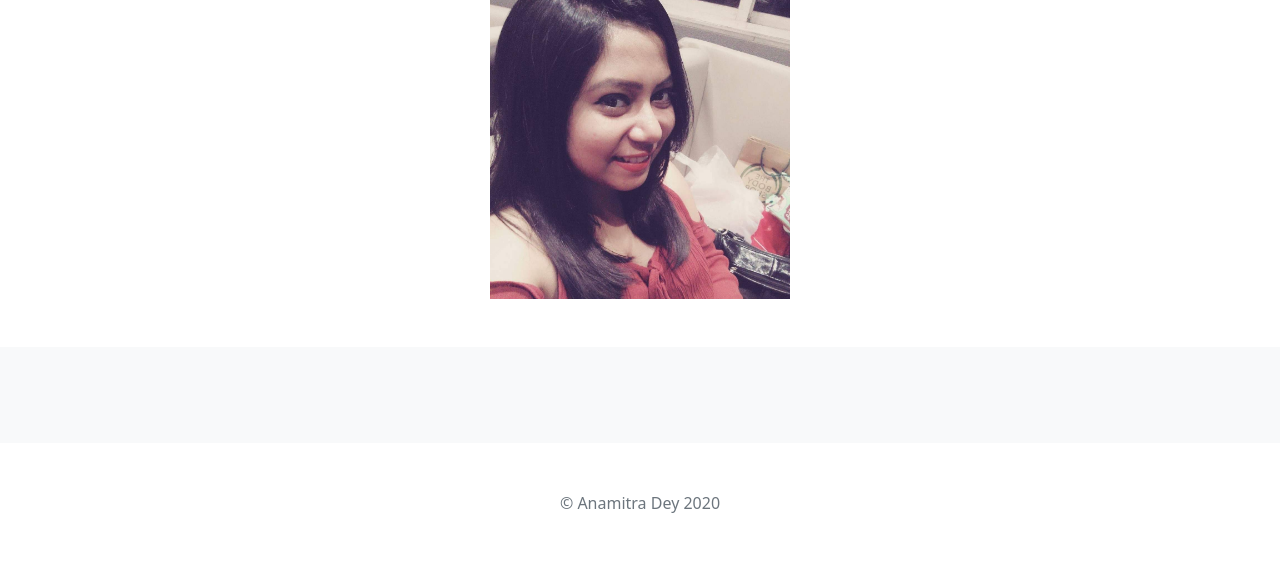
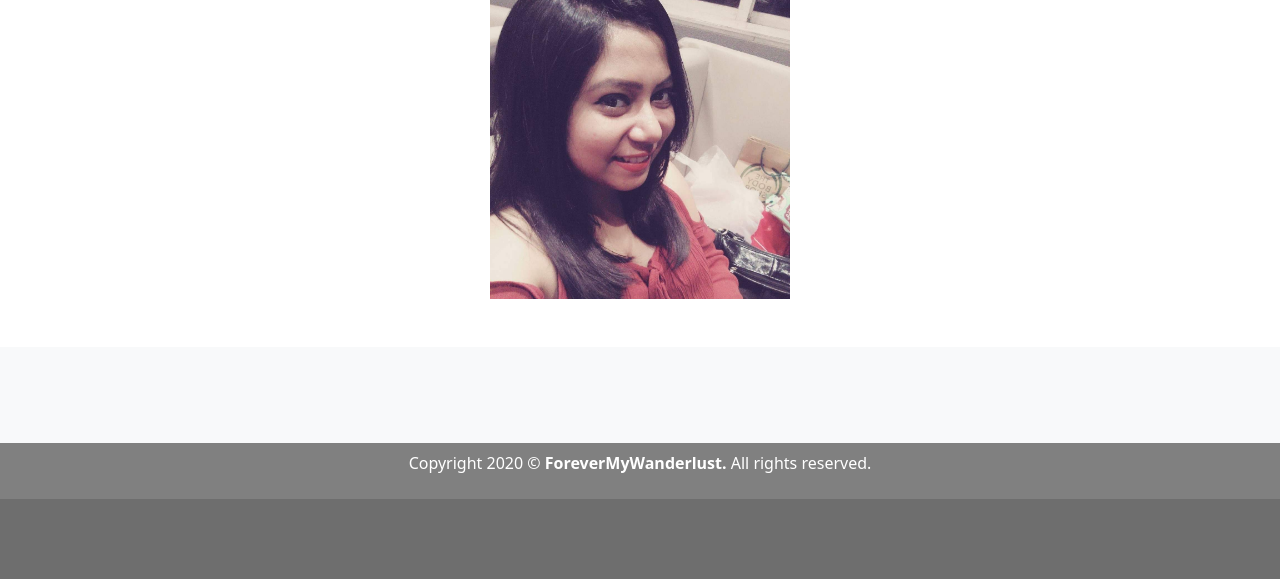
Before and after one commit to anamdey03/Portfolio, a Django app: page / in a window 1280 px wide. Shown: the part 1271-1850 px from the top of the page. After the commit the page ends 1770 px from the top, so only its background shows below. Run offline with Django 3.2, Linux system fonts and the light colour scheme; data that the repository does not hold is empty; some libraries are stand-ins or nearby versions.

Commit message:
Added Footer

```diff
--- a/blog/templates/blog/allblogs.html
+++ b/blog/templates/blog/allblogs.html
@@ -10,7 +10,6 @@
     <meta name="generator" content="Hugo 0.79.0">
     <title>Forever My Wanderlust &#8211; Where lust meets wander</title>
     <link rel="icon" type="image/png" href="{% static 'Wanderlust.jpg' %}"/>
-
     <link rel="canonical" href="https://getbootstrap.com/docs/5.0/examples/album/">
     <!-- Font Awesome -->
     <link rel="stylesheet" href="https://use.fontawesome.com/releases/v5.8.2/css/all.css">
@@ -233,9 +232,9 @@
         });
     </script>
 
-    <footer class="text-muted py-5">
+    <footer class="text-muted py-2" style="background-color: #808080">
       <div class="container text-center">
-        <p>© Anamitra Dey {% now "Y" %}</p>
+        <p style="color:White;">Copyright {% now "Y" %} © <strong>ForeverMyWanderlust.</strong> All rights reserved.</p>
       </div>
     </footer>
 
--- a/blog/templates/blog/detail.html
+++ b/blog/templates/blog/detail.html
@@ -222,9 +222,9 @@
         });
     </script>
 
-    <footer class="text-muted py-5">
+    <footer class="text-muted py-2" style="background-color: #808080">
       <div class="container text-center">
-        <p>© Anamitra Dey {% now "Y" %}</p>
+        <p style="color:White;">Copyright {% now "Y" %} © <strong>ForeverMyWanderlust.</strong> All rights reserved.</p>
       </div>
     </footer>
 
--- a/jobs/templates/jobs/home.html
+++ b/jobs/templates/jobs/home.html
@@ -310,9 +310,9 @@
         });
     </script>
 
-    <footer class="text-muted py-5">
+    <footer class="text-muted py-2 " style="background-color: #808080">
       <div class="container text-center">
-        <p>© Anamitra Dey {% now "Y" %}</p>
+        <p style="color:White;">Copyright {% now "Y" %} © <strong>ForeverMyWanderlust.</strong> All rights reserved.</p>
       </div>
     </footer>
 
```
